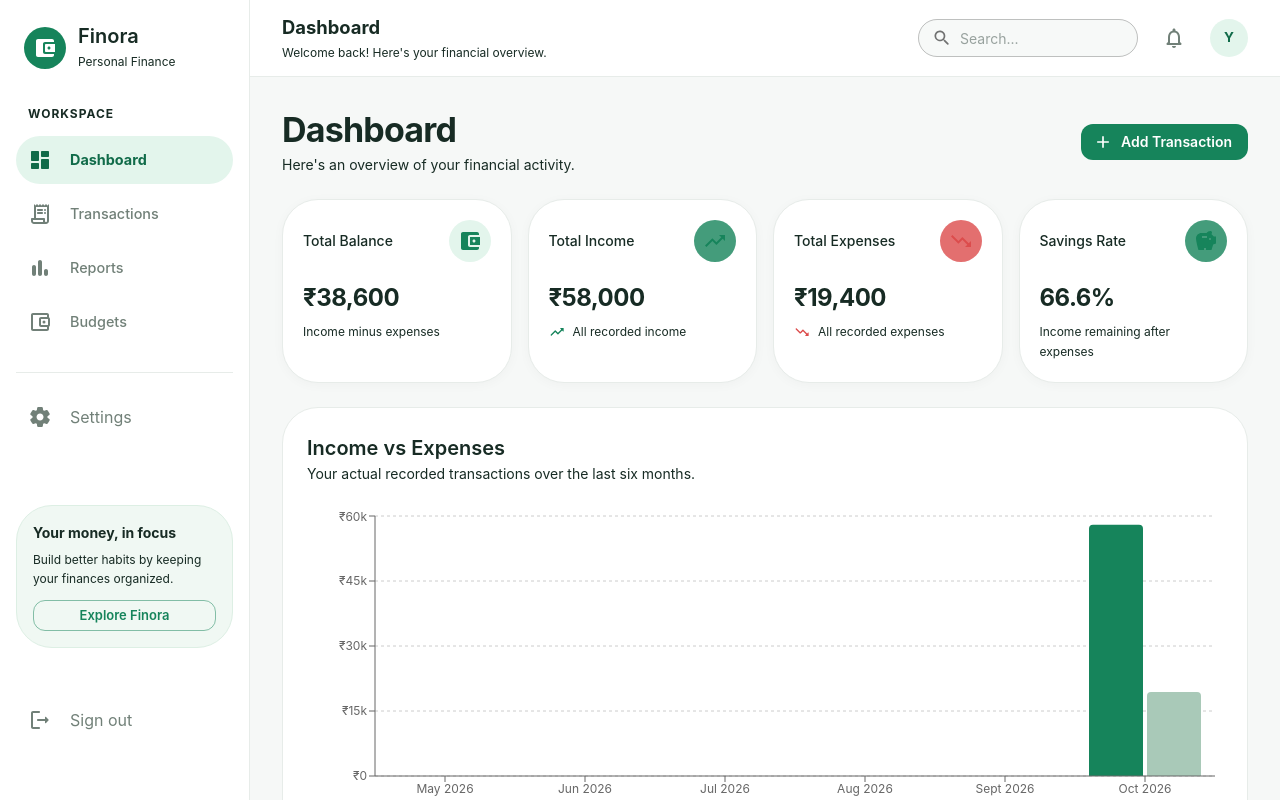
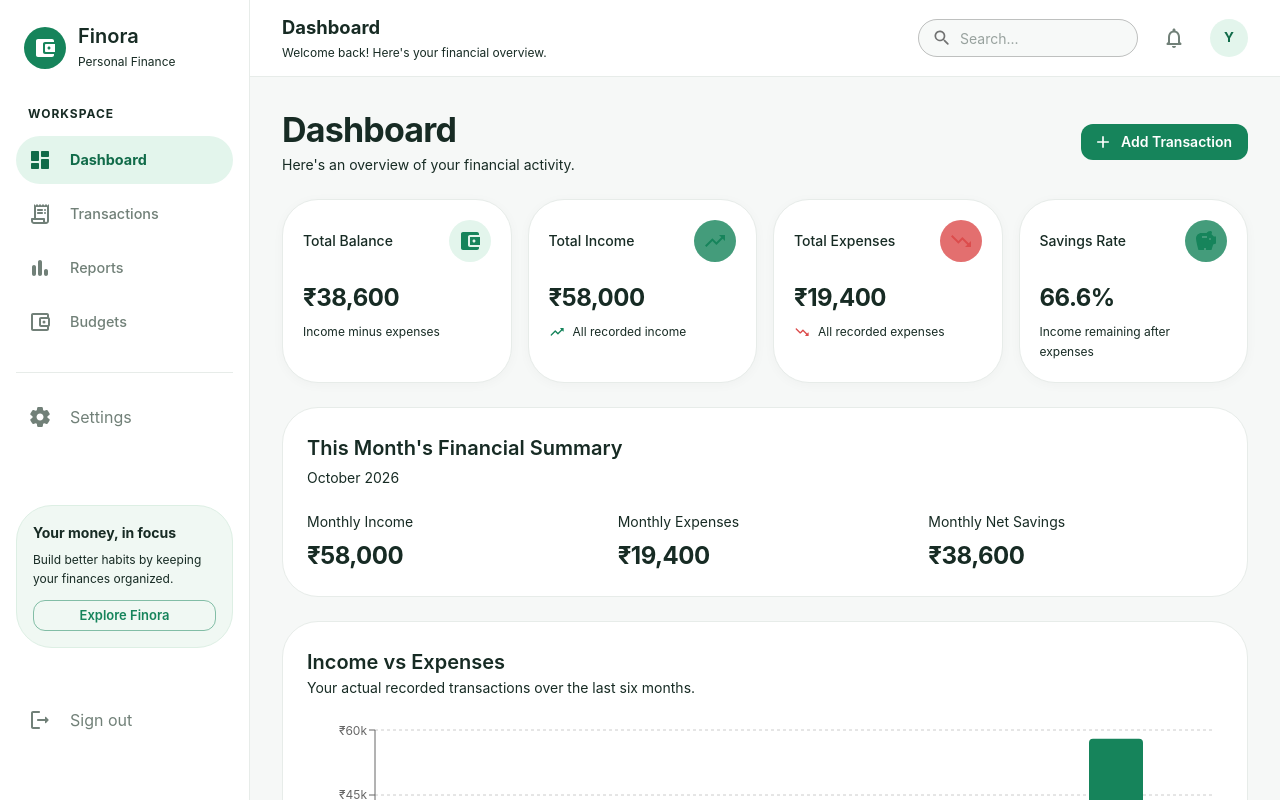
Before and after one commit to Yashtagad12/Expense-Tracker, a React (Vite) app: page / in a window 1280 px wide. Shown: the top 800 px of the page. Built offline with nearby package versions, Linux system fonts and the light colour scheme.

Commit message:
Added monthly summary using functionalities and components based layout

```diff
--- a/src/pages/Dashboard.jsx
+++ b/src/pages/Dashboard.jsx
@@ -1,5 +1,5 @@
 import { Link } from "react-router-dom";
-import { Box, Button, Grid, Typography } from "@mui/material";
+import { Box, Button, Grid, Typography, Paper } from "@mui/material";
 
 import {
     Add,
@@ -22,6 +22,25 @@ function formatRupees(amount) {
 function Dashboard() {
     // Read the latest transactions from the shared context.
     const { transactions } = useTransactions();
+
+    const now = new Date();
+
+    const currentMonth =
+        `${now.getFullYear()}-${String(now.getMonth() + 1).padStart(2, "0")}`;
+
+    const currentMonthTransactions = transactions.filter(
+        (transaction) => transaction.date.startsWith(currentMonth)
+    );
+
+    const monthlyIncome = currentMonthTransactions
+        .filter((transaction) => transaction.type === "income")
+        .reduce((total, transaction) => total + transaction.amount, 0);
+
+    const monthlyExpenses = currentMonthTransactions
+        .filter((transaction) => transaction.type === "expense")
+        .reduce((total, transaction) => total + transaction.amount, 0);
+
+    const monthlySavings = monthlyIncome - monthlyExpenses;
 
     // Calculate total income.
     const totalIncome = transactions
@@ -126,6 +145,82 @@ function Dashboard() {
                 ))}
             </Grid>
 
+            <Paper
+                elevation={0}
+                sx={{
+                    p: { xs: 2, sm: 3 },
+                    mb: 3,
+                    border: "1px solid",
+                    borderColor: "divider",
+                    borderRadius: 3,
+                }}
+            >
+                <Typography variant="h6" fontWeight={700}>
+                    This Month's Financial Summary
+                </Typography>
+
+                <Typography
+                    variant="body2"
+                    color="text.secondary"
+                    sx={{ mt: 0.5, mb: 3 }}
+                >
+                    {new Date(`${currentMonth}-15T12:00:00`).toLocaleDateString(
+                        "en-IN",
+                        {
+                            month: "long",
+                            year: "numeric",
+                        }
+                    )}
+                </Typography>
+
+                <Grid container spacing={2}>
+                    <Grid size={{ xs: 12, sm: 4 }}>
+                        <Typography variant="body2" color="text.secondary">
+                            Monthly Income
+                        </Typography>
+
+                        <Typography
+                            variant="h5"
+                            fontWeight={700}
+                            color="success.main"
+                            sx={{ mt: 1 }}
+                        >
+                            {formatRupees(monthlyIncome)}
+                        </Typography>
+                    </Grid>
+
+                    <Grid size={{ xs: 12, sm: 4 }}>
+                        <Typography variant="body2" color="text.secondary">
+                            Monthly Expenses
+                        </Typography>
+
+                        <Typography
+                            variant="h5"
+                            fontWeight={700}
+                            color="error.main"
+                            sx={{ mt: 1 }}
+                        >
+                            {formatRupees(monthlyExpenses)}
+                        </Typography>
+                    </Grid>
+
+                    <Grid size={{ xs: 12, sm: 4 }}>
+                        <Typography variant="body2" color="text.secondary">
+                            Monthly Net Savings
+                        </Typography>
+
+                        <Typography
+                            variant="h5"
+                            fontWeight={700}
+                            color={monthlySavings < 0 ? "error.main" : "success.main"}
+                            sx={{ mt: 1 }}
+                        >
+                            {formatRupees(monthlySavings)}
+                        </Typography>
+                    </Grid>
+                </Grid>
+            </Paper>
+
             {/* Income versus expenses chart */}
             <Box sx={{ mb: 3 }}>
                 <ExpenseChart transactions={transactions} />
```
